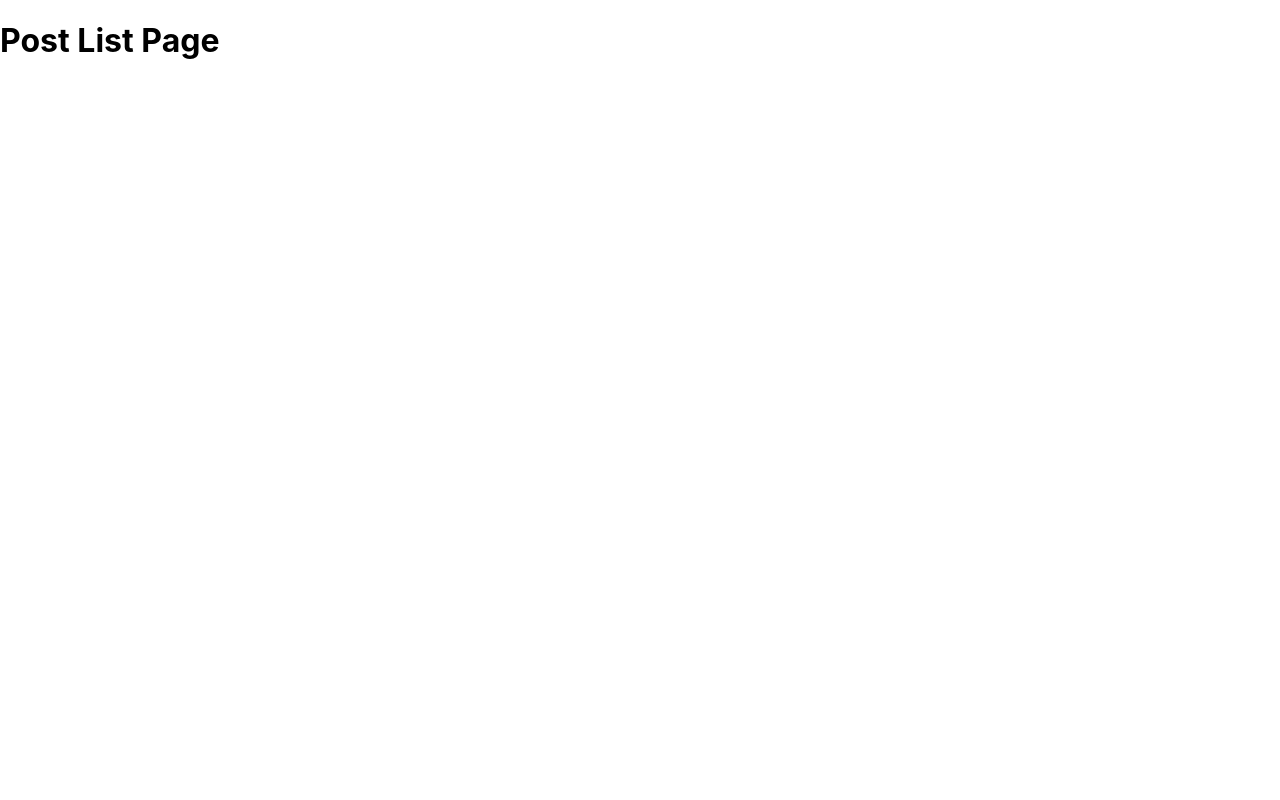
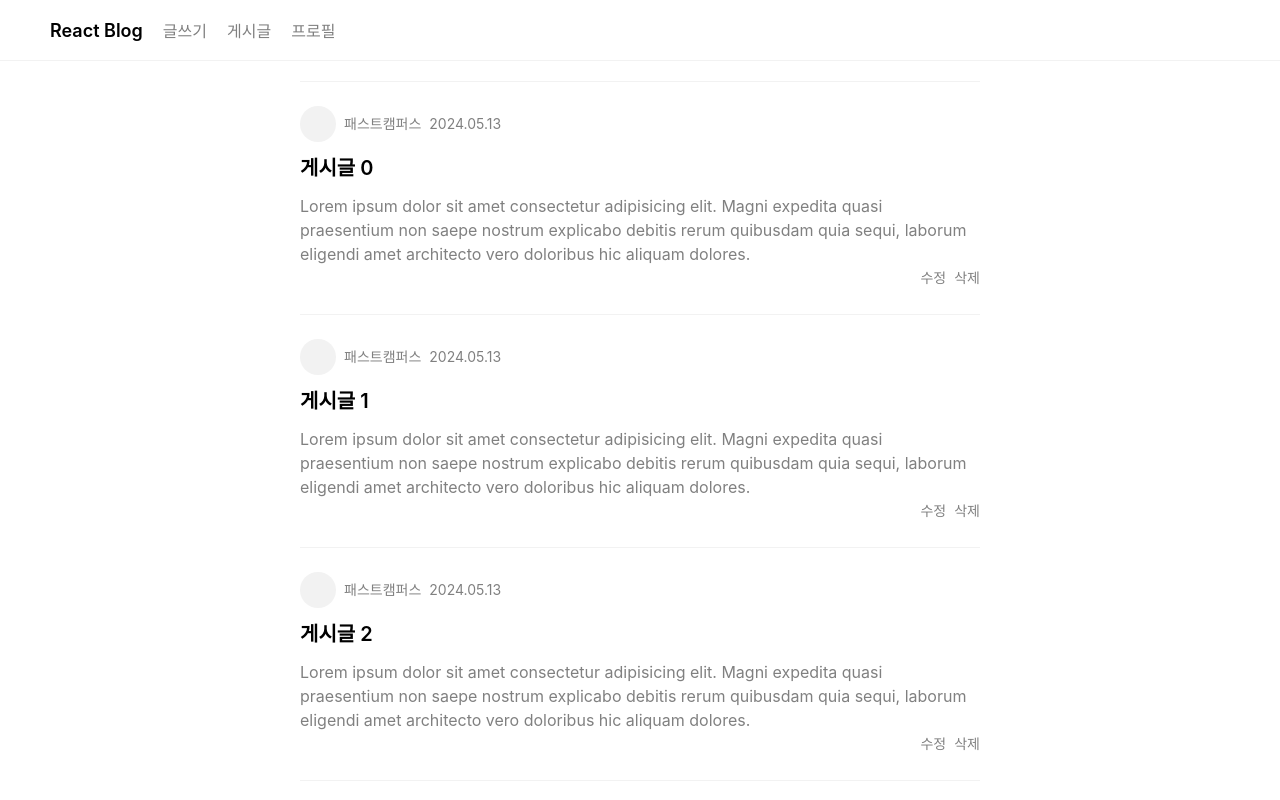
Before and after one commit to Minhee-Jeon/10_FE_projects, a React (Create React App) app in the folder fastcampus-react-blog/: page /posts in a window 1280 px wide. Shown: the top 800 px of the page. Built offline with nearby package versions, Linux system fonts and the light colour scheme.

Commit message:
[블로그] 프로필 및 게시글 상세 컴포넌트 작업 2

```diff
--- /dev/null
+++ b/fastcampus-react-blog/src/components/PostList.tsx
@@ -0,0 +1,41 @@
+import { Link } from 'react-router-dom';
+
+interface PostListProps {
+	hasNavigation?: boolean;
+}
+
+export default function PostList({ hasNavigation = true }: PostListProps) {
+	return (
+		<>
+			{hasNavigation && (
+				<div className="post__navigation">
+					<div className="post__navigation--active">전체</div>
+					<div>나의 글</div>
+				</div>
+			)}
+			<div className="post__list">
+				{[...Array(10)].map((_, index) => (
+					<div key={index} className="post__box">
+						<Link to={`/posts/${index}`}>
+							<div className="post__profile-box">
+								<div className="post__profile" />
+								<div className="post__author-name">패스트캠퍼스</div>
+								<div className="post__date">2024.05.13</div>
+							</div>
+							<div className="post__title">게시글 {index}</div>
+							<div className="post__text">
+								Lorem ipsum dolor sit amet consectetur adipisicing elit. Magni expedita quasi
+								praesentium non saepe nostrum explicabo debitis rerum quibusdam quia sequi, laborum
+								eligendi amet architecto vero doloribus hic aliquam dolores.
+							</div>
+							<div className="post__util-box">
+								<div className="post__delete">삭제</div>
+								<div className="post__edit">수정</div>
+							</div>
+						</Link>
+					</div>
+				))}
+			</div>
+		</>
+	);
+}
--- a/fastcampus-react-blog/src/index.css
+++ b/fastcampus-react-blog/src/index.css
@@ -204,7 +204,7 @@ footer a:focus {
 	padding-top: 4px;
 }
 
-.profilt__email {
+.profile__email {
 	font-weight: 500;
 }
 
--- a/fastcampus-react-blog/src/pages/home/index.tsx
+++ b/fastcampus-react-blog/src/pages/home/index.tsx
@@ -1,38 +1,13 @@
 import { Link } from 'react-router-dom';
 import Header from '../../components/Header';
 import Footer from '../../components/Footer';
+import PostList from '../../components/PostList';
 
 export default function Home() {
 	return (
 		<>
 			<Header />
-			<div className="post__navigation">
-				<div className="post__navigation--active">전체</div>
-				<div>나의 글</div>
-			</div>
-			<div className="post__list">
-				{[...Array(10)].map((_, index) => (
-					<div key={index} className="post__box">
-						<Link to={`/posts/${index}`}>
-							<div className="post__profile-box">
-								<div className="post__profile" />
-								<div className="post__author-name">패스트캠퍼스</div>
-								<div className="post__date">2024.05.13</div>
-							</div>
-							<div className="post__title">게시글 {index}</div>
-							<div className="post__text">
-								Lorem ipsum dolor sit amet consectetur adipisicing elit. Magni expedita quasi
-								praesentium non saepe nostrum explicabo debitis rerum quibusdam quia sequi, laborum
-								eligendi amet architecto vero doloribus hic aliquam dolores.
-							</div>
-							<div className="post__util-box">
-								<div className="post__delete">삭제</div>
-								<div className="post__edit">수정</div>
-							</div>
-						</Link>
-					</div>
-				))}
-			</div>
+			<PostList />
 			<Footer />
 		</>
 	);
--- a/fastcampus-react-blog/src/pages/posts/index.tsx
+++ b/fastcampus-react-blog/src/pages/posts/index.tsx
@@ -1,3 +1,13 @@
-export default function PostList() {
-	return <h1>Post List Page</h1>;
+import Footer from '../../components/Footer';
+import Header from '../../components/Header';
+import PostList from '../../components/PostList';
+
+export default function PostsPage() {
+	return (
+		<>
+			<Header />
+			<PostList hasNavigation={false} />
+			<Footer />
+		</>
+	);
 }
--- a/fastcampus-react-blog/src/pages/posts/new.tsx
+++ b/fastcampus-react-blog/src/pages/posts/new.tsx
@@ -1,3 +1,12 @@
+import Footer from '../../components/Footer';
+import Header from '../../components/Header';
+
 export default function PostNew() {
-	return <h1>Post New Page</h1>;
+	return (
+		<>
+			<Header />
+			<div>Post Form</div>
+			<Footer />
+		</>
+	);
 }
--- a/fastcampus-react-blog/src/pages/profile/index.tsx
+++ b/fastcampus-react-blog/src/pages/profile/index.tsx
@@ -1,5 +1,6 @@
 import Footer from '../../components/Footer';
 import Header from '../../components/Header';
+import PostList from '../../components/PostList';
 import Profile from '../../components/Profile';
 
 export default function ProfilePage() {
@@ -7,6 +8,7 @@ export default function ProfilePage() {
 		<>
 			<Header />
 			<Profile />
+			<PostList hasNavigation={false} />
 			<Footer />
 		</>
 	);
```
